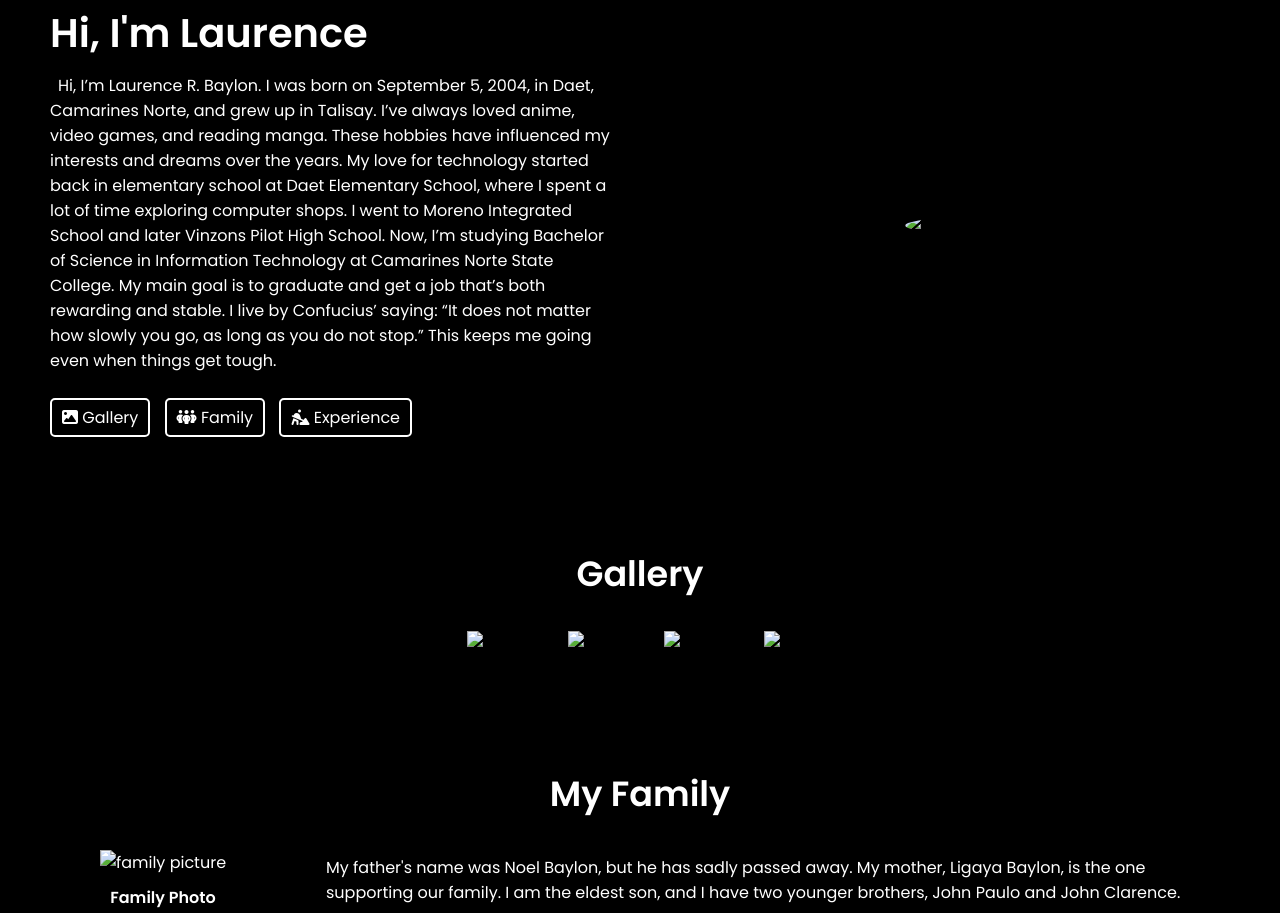
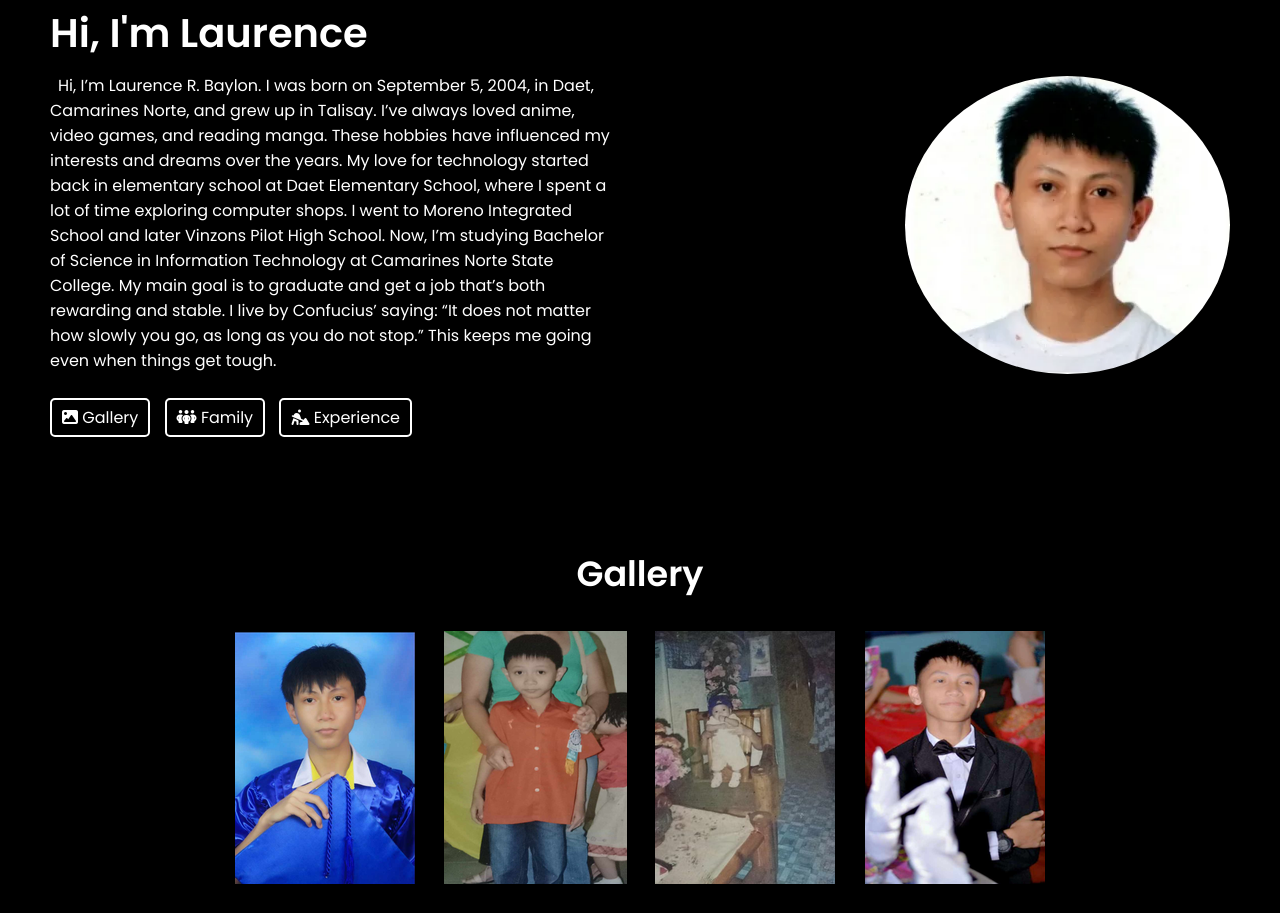
Before and after one commit to rence-github/Portfolio, a plain HTML site: page index.html in a window 1280 px wide. Shown: the part 127-1040 px from the top of the page. Drawn offline with Linux system fonts and the light colour scheme.

Commit message:
Update index.html

```diff
--- a/index.html
+++ b/index.html
@@ -74,7 +74,7 @@
     </div>
 
     <div class="Pic">
-      <img src="Images/myself.webp" alt="Laurence R. Baylon">
+      <img src="myself.webp" alt="Laurence R. Baylon">
     </div>
 
   </section>
@@ -86,19 +86,19 @@
 
     <div class="cells">
       <div class="cell">
-        <img src="Images/pic1.png" alt="Pic0">
+        <img src="pic1.png" alt="Pic0">
       </div>
 
     <div class="cell">
-        <img src="Images/pic2.png" alt="Pic1">
+        <img src="pic2.png" alt="Pic1">
       </div>
 
       <div class="cell">
-        <img src="Images/pic3.png" alt="Pic2">
+        <img src="pic3.png" alt="Pic2">
       </div>
 
       <div class="cell">
-        <img src="Images/pic4.png" alt="Pic3">
+        <img src="pic4.png" alt="Pic3">
       </div>
     </div>
 
@@ -112,7 +112,7 @@
     <div class="group">
 
       <div class="family-details">
-        <img src="images/family.jpg" alt="family picture">
+        <img src="family.jpg" alt="family picture">
         <p>Family Photo</p>
       </div>
 
```
